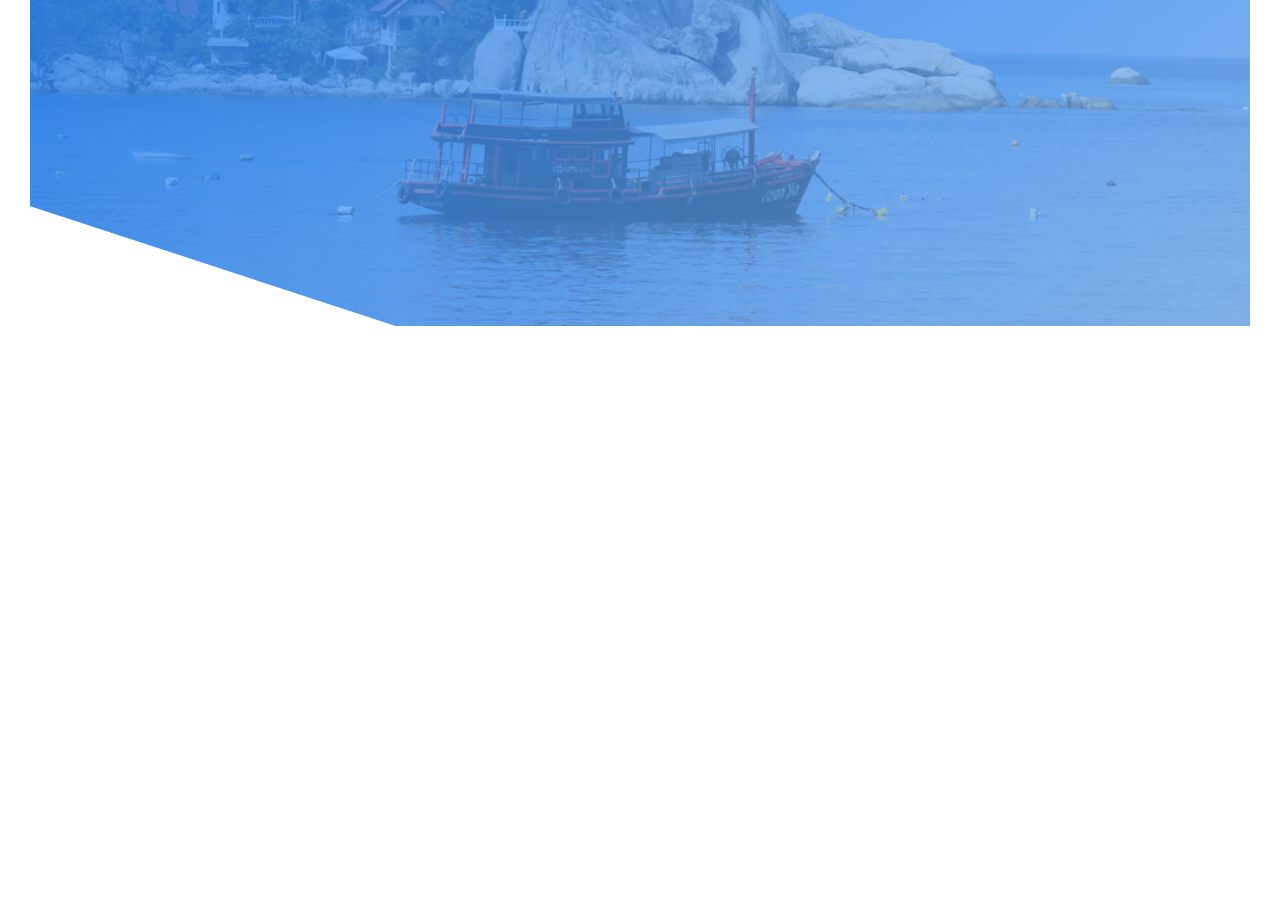
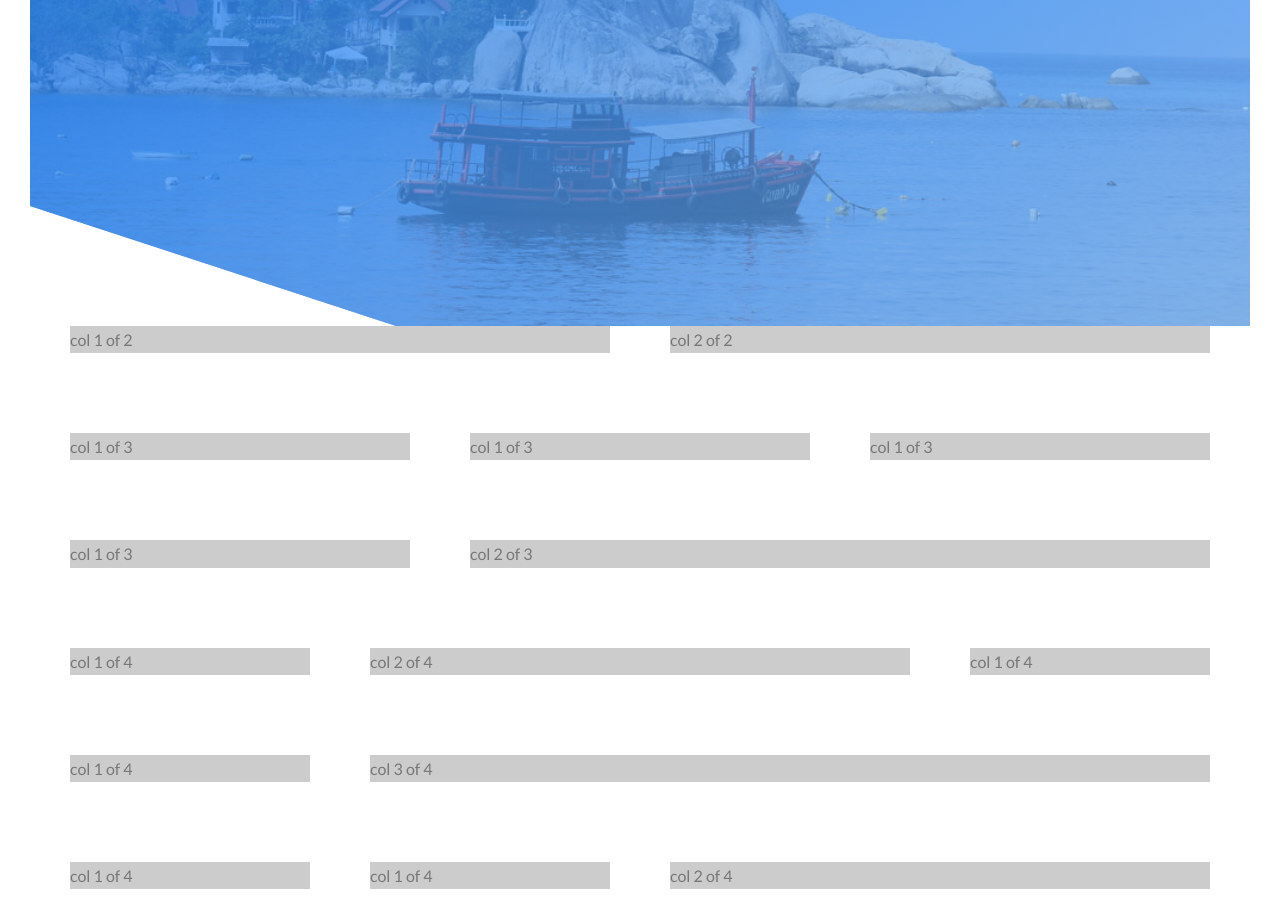
Before and after one commit to arozanski/travels, a website built with webpack: page src/index.html in a window 1280 px wide. Shown: the part 464-1383 px from the top of the page. Before the commit the page ends 820 px from the top, so only its background shows below. Built offline with nearby package versions, Linux system fonts and the light colour scheme.

Commit message:
add custom grid system

```diff
--- a/src/index.html
+++ b/src/index.html
@@ -22,5 +22,70 @@
       <a href="#" class="btn btn--white btn--animated">Discover our tours</a>
     </div>
   </header>
+
+  <section class="grid">
+    <div class="row">
+      <div class="col-1-of-2">
+        col 1 of 2
+      </div>
+      <div class="col-1-of-2">
+        col 2 of 2
+      </div>
+    </div>
+
+    <div class="row">
+      <div class="col-1-of-3">
+        col 1 of 3
+      </div>
+      <div class="col-1-of-3">
+        col 1 of 3
+      </div>
+      <div class="col-1-of-3">
+        col 1 of 3
+      </div>
+    </div>
+
+    <div class="row">
+      <div class="col-1-of-3">
+        col 1 of 3
+      </div>
+      <div class="col-2-of-3">
+        col 2 of 3
+      </div>
+    </div>
+
+    <div class="row">
+      <div class="col-1-of-4">
+        col 1 of 4
+      </div>
+      <div class="col-2-of-4">
+        col 2 of 4
+      </div>
+      <div class="col-1-of-4">
+        col 1 of 4
+      </div>
+    </div>
+
+    <div class="row">
+      <div class="col-1-of-4">
+        col 1 of 4
+      </div>
+      <div class="col-3-of-4">
+        col 3 of 4
+      </div>
+    </div>
+
+    <div class="row">
+      <div class="col-1-of-4">
+        col 1 of 4
+      </div>
+      <div class="col-1-of-4">
+        col 1 of 4
+      </div>
+      <div class="col-2-of-4">
+        col 2 of 4
+      </div>
+    </div>
+  </section>
 </body>
 </html>
--- a/src/main.scss
+++ b/src/main.scss
@@ -11,5 +11,6 @@
 @import 'styles/components/button';
 
 @import 'styles/layout/header';
+@import 'styles/layout/grid';
 
 @import 'styles/pages/home';
--- a/src/styles/abstracts/_mixins.scss
+++ b/src/styles/abstracts/_mixins.scss
@@ -0,0 +1,7 @@
+@mixin clearfix {
+  &::after {
+    content: '';
+    display: table;
+    clear: both;
+  }
+}
--- a/src/styles/abstracts/_variables.scss
+++ b/src/styles/abstracts/_variables.scss
@@ -1,4 +1,8 @@
 /* VARIABLES */
-
+/* Colors */
 $white: #fff;
 $black: #000;
+/* Grid */
+$grid-width: 114rem;
+$gutter-vertical: 8rem;
+$gutter-horizontal: 6rem;
--- /dev/null
+++ b/src/styles/layout/_grid.scss
@@ -0,0 +1,43 @@
+.row {
+  max-width: $grid-width;
+  margin: 0 auto;
+
+  &:not(:last-child) {
+    margin-bottom: $gutter-vertical;
+  }
+
+  @include clearfix;
+
+  [class^="col-"] {
+    float: left;
+    background-color: #ccc;
+
+    &:not(:last-child) {
+      margin-right: $gutter-horizontal;
+    }
+  }
+
+  .col-1-of-2 {
+    width: calc((100% - #{$gutter-horizontal})/2);
+  }
+
+  .col-1-of-3 {
+    width: calc((100% - 2 * #{$gutter-horizontal})/3);
+  }
+
+  .col-2-of-3 {
+    width: calc(((100% - 2 * #{$gutter-horizontal})/3) * 2 + #{$gutter-horizontal});
+  }
+
+  .col-1-of-4 {
+    width: calc((100% - 3 * #{$gutter-horizontal})/4);
+  }
+
+  .col-2-of-4 {
+    width: calc(((100% - 3 * #{$gutter-horizontal})/4) * 2 + #{$gutter-horizontal});
+  }
+
+  .col-3-of-4 {
+    width: calc(((100% - 3 * #{$gutter-horizontal})/4) * 3 + 2 * #{$gutter-horizontal});
+  }
+}
```
